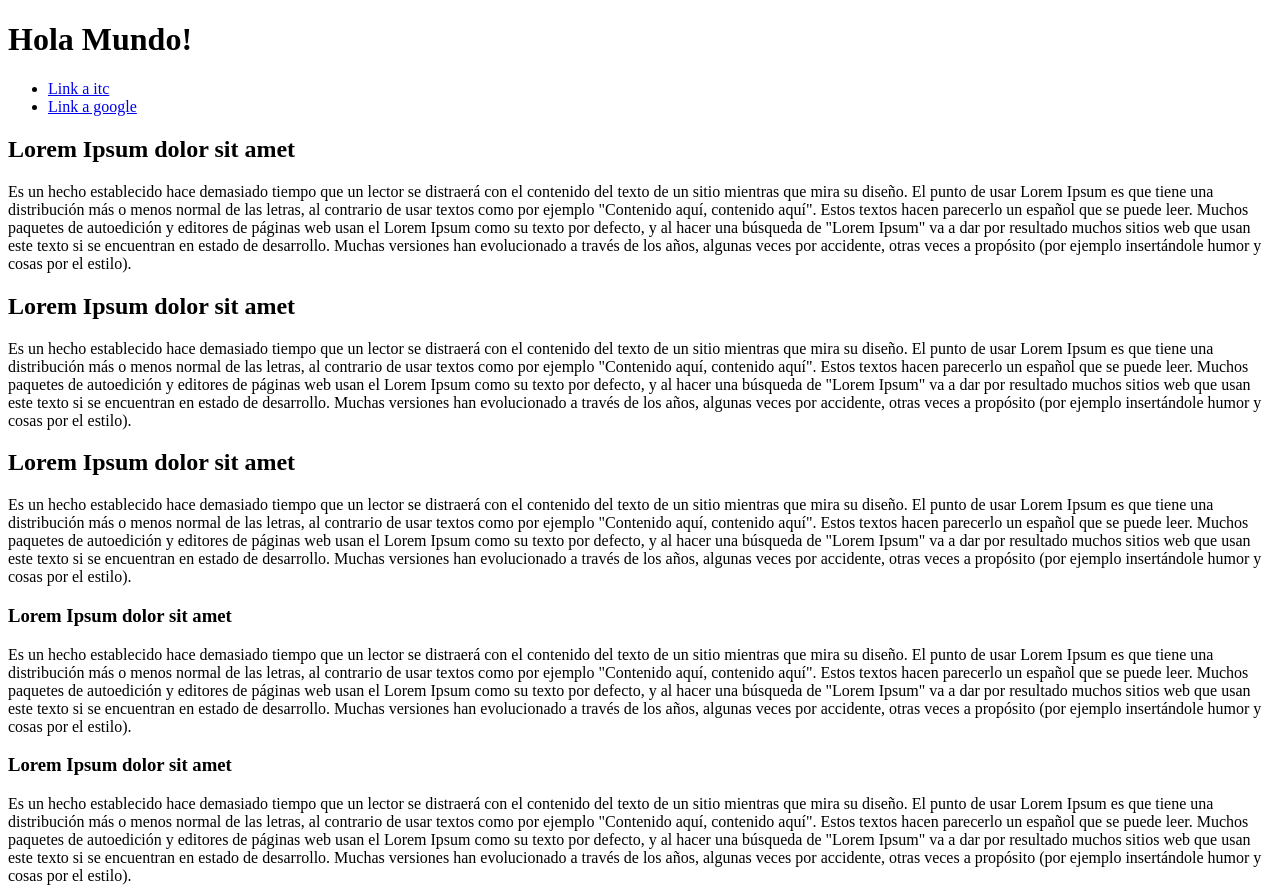
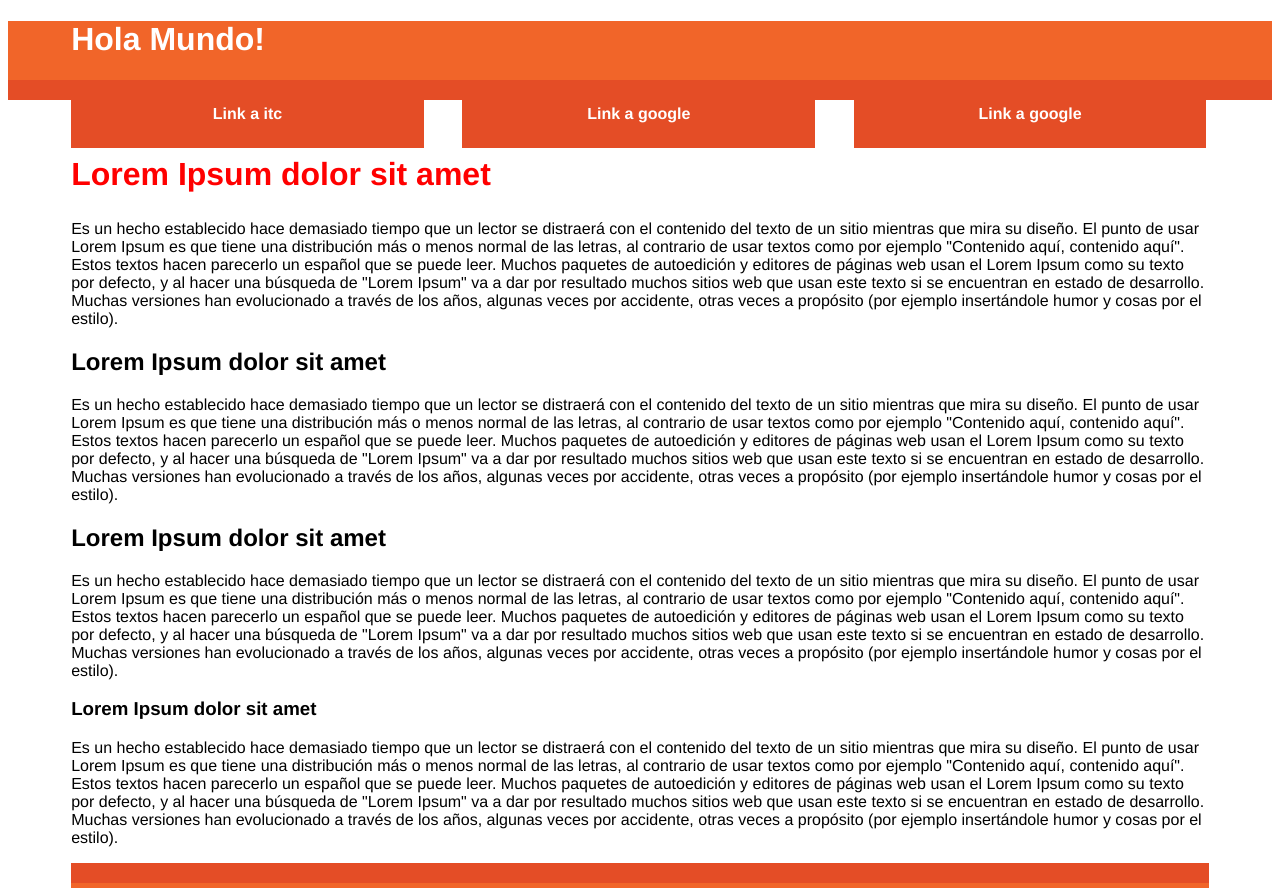
Before and after one commit to gerardoazuara/Urano, a plain HTML site: page Practica1/index.html in a window 1280 px wide. Shown: the top 888 px of the page. Drawn offline with Linux system fonts and the light colour scheme.

Commit message:
este codigo en css estaba mal

```diff
--- a/Practica1/css/estilo.css
+++ b/Practica1/css/estilo.css
@@ -0,0 +1,112 @@
+body{
+	font-size: 1em;/*comentario*/
+	font-family: Helvetica;
+}
+.container{
+	width: 90%;
+	margin: 0 5%;
+}
+/*Colores*/
+
+.header-container{
+border-bottom: 20px solid #E44d26;
+}
+
+/**diferentes formas con el mismo estilo Selecciona todas alas etiquetas que esten dentro de tosdos los main y aparte todos los elementes de la clase putter coniiner*/
+
+.footer-container, .main aside{
+	border-top: 20px solid #E44d26;
+}
+
+.header-container,
+.foot-container,
+.main aside{
+	background: #F16529;
+}
+
+.title{
+	color: white;
+}
+
+/*estilo telefono*/
+nav ul{
+	margin: 0;/*quitar el margen a la lista*/
+	padding: 0;
+}
+
+nav a{
+	display: block;		/*visibilidad del elemento*/
+	margin-bottom: 10px;
+	padding: 15 px 0;
+	text-align: center;
+	text-decoration: none;
+	font-weight: bold;
+	color: white;
+	background: #E44d26;
+}
+
+nav a:visited{/*Color del link cuando ya hemos visitado esa dirección*/
+	color: white;
+}
+
+nav a:hover{
+	text-decoration: underline;
+}
+
+
+/*viernes 13 casual*/
+/*vamos a sobreeescribir...va respetar la ultima instruccion que le dí,
+ pero cuando lo hacemos sobre el mismo selector y diferente elemento, entonces combina*/
+.main{
+	/*arriba abajo 30, y 0 a la derecha e izquierda*/
+	padding: 30px 0;
+}
+/*algo de anidado*/
+.main article h1{
+	font-size: 2em;
+}
+.main aside{
+	color:white;
+	padding: 0px 5%;
+}
+.footer-comtainer footer{
+	color: white;
+	padding: 20px 0;
+}
+
+/*clearfix es el nombre de la clase*/
+/*ni antes ni despues se ubican elementos*/
+.clearfix:before,
+.clearfix:after{
+	content: " "
+	display: table;
+}
+.clearfix:after{
+	clear: both;
+}
+
+/* estilo para pantallas mas anchas de 480px*/
+@media only screen and (min-width: 480px){
+	/*todo el estilo dentro de esto va funcionar en pantallas mas grandes de 480 px*/
+	h1{
+		color: red;
+	}
+	nav a{
+		float: left;
+		width: 27%;
+		margin: 0 1.7%;
+		padding: 25px 2%;
+		margin-bottom: 0;
+	}
+
+	nav li:first-child a{
+		margin-left: 0;
+	}
+	nav li:last-child a{
+		margin-right: 0;
+	}
+
+	nav ul li{
+		display: inline;
+	}
+}/**viene de media only /
--- a/Practica1/index.html
+++ b/Practica1/index.html
@@ -2,7 +2,13 @@
 <html>
 	<head>
 		<title>Practica 1</title>
+
+		<meta name="viewport" content="width-device-width">
+		<!--la etiqueta meta en su atributo viewport monitorea el ancho del dispositivo para identificar cualquier resolucion-->
 		<link rel="stylesheet" type="text/css" href="css/estilo.css">
+
+
+
 	</head>
 	<body>
 		<!--esto es un comentario-->
@@ -12,6 +18,7 @@
 				<nav>
 					<ul>
 						<li><a href="http://www.itc.mx" target="_blank">Link a itc</a></li>
+						<li><a href="http://www.google.mx">Link a google</a></li>
 						<li><a href="http://www.google.mx">Link a google</a></li>
 					</ul>
 				</nav>
```
